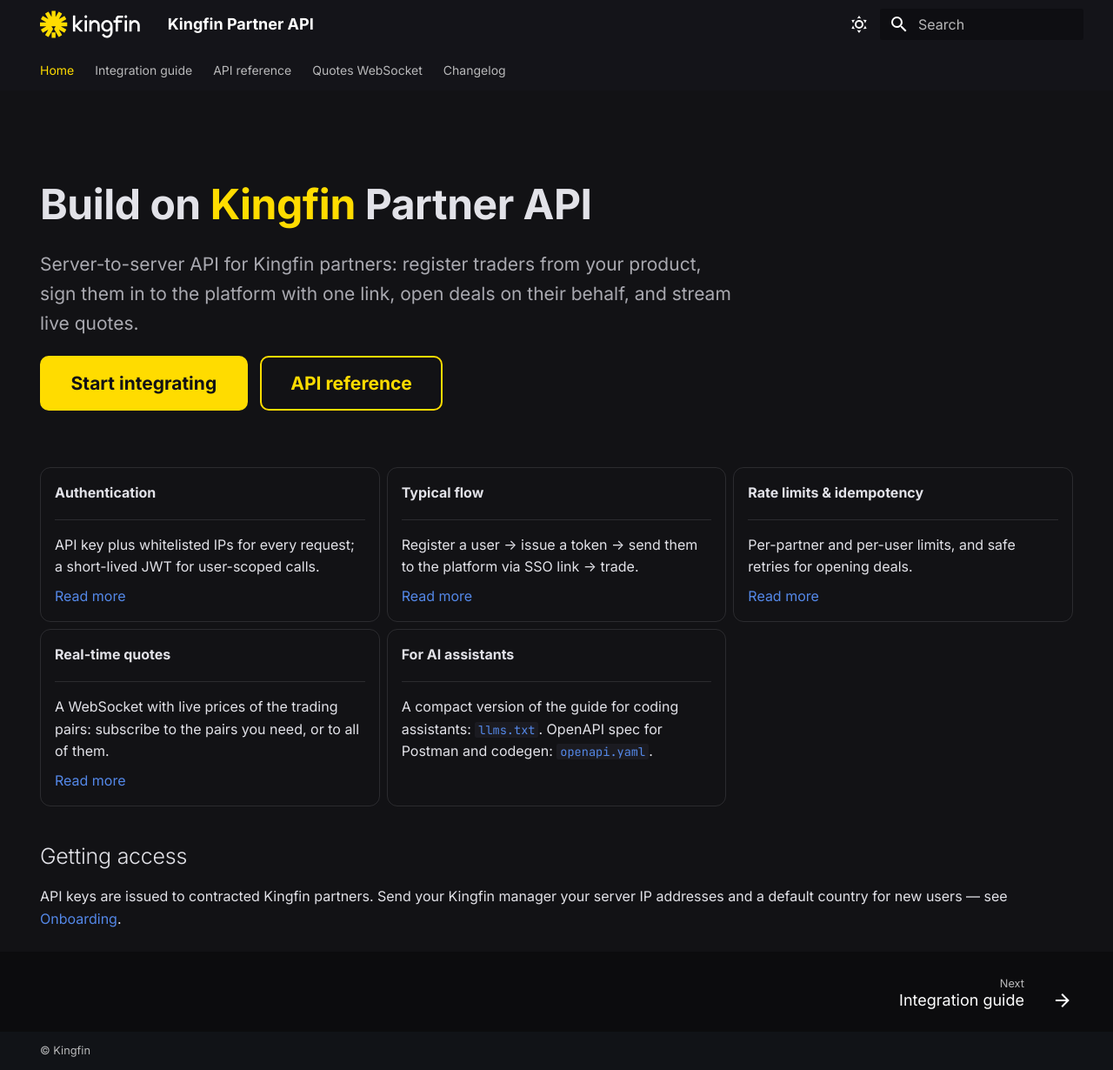
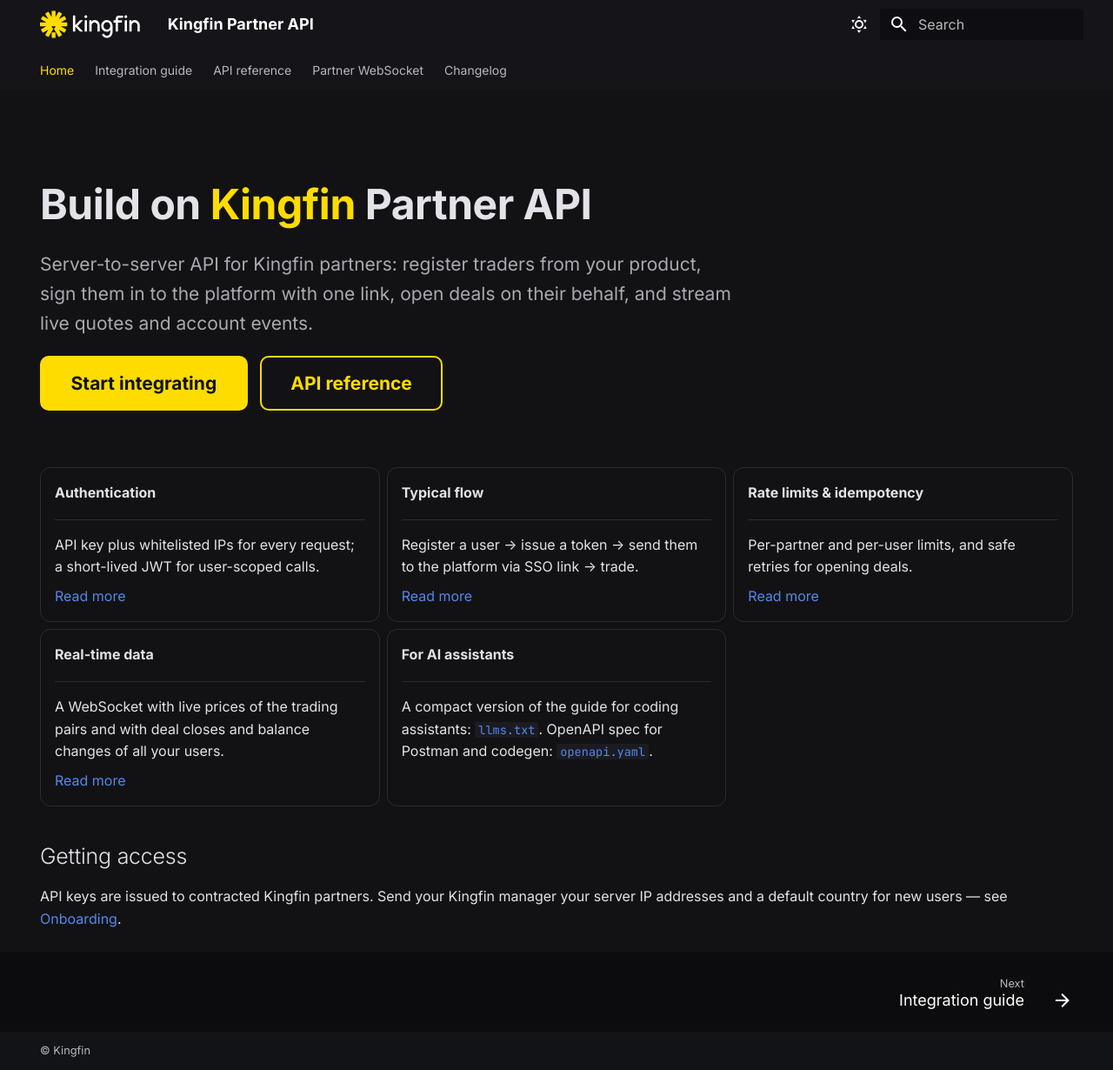
Before and after one commit to adm-kingfin/partner-api-docs, an MkDocs documentation site: the page built from docs/index.md, in a window 1280 px wide and 1230 px high. Shown: the whole window at 87% size. Built offline with MkDocs 1.6.1 and Material for MkDocs 9.7.7, drawn with Linux system fonts in a browser that asks for light colours.

Commit message:
Rename the WebSocket page and describe the account channel

```diff
--- a/docs/index.md
+++ b/docs/index.md
@@ -6,7 +6,7 @@ hide: [navigation, toc]
 
 # Build on <span>Kingfin</span> Partner API
 
-Server-to-server API for Kingfin partners: register traders from your product, sign them in to the platform with one link, open deals on their behalf, and stream live quotes.
+Server-to-server API for Kingfin partners: register traders from your product, sign them in to the platform with one link, open deals on their behalf, and stream live quotes and account events.
 
 [Start integrating](guide.md){ .md-button .md-button--primary }
 [API reference](reference.md){ .md-button }
@@ -39,11 +39,11 @@ Server-to-server API for Kingfin partners: register traders from your product, s
 
     [Read more](guide.md#rate-limits)
 
--   **Real-time quotes**
+-   **Real-time data**
 
     ---
 
-    A WebSocket with live prices of the trading pairs: subscribe to the pairs you need, or to all of them.
+    A WebSocket with live prices of the trading pairs and with deal closes and balance changes of all your users.
 
     [Read more](quotes-socket.md)
 
--- a/mkdocs.yml
+++ b/mkdocs.yml
@@ -34,7 +34,7 @@ nav:
   - Home: index.md
   - Integration guide: guide.md
   - API reference: reference.md
-  - Quotes WebSocket: quotes-socket.md
+  - Partner WebSocket: quotes-socket.md
   - Changelog: changelog.md
 
 markdown_extensions:
```
Also changed, not shown: docs/changelog.md (+2 -0 lines).
